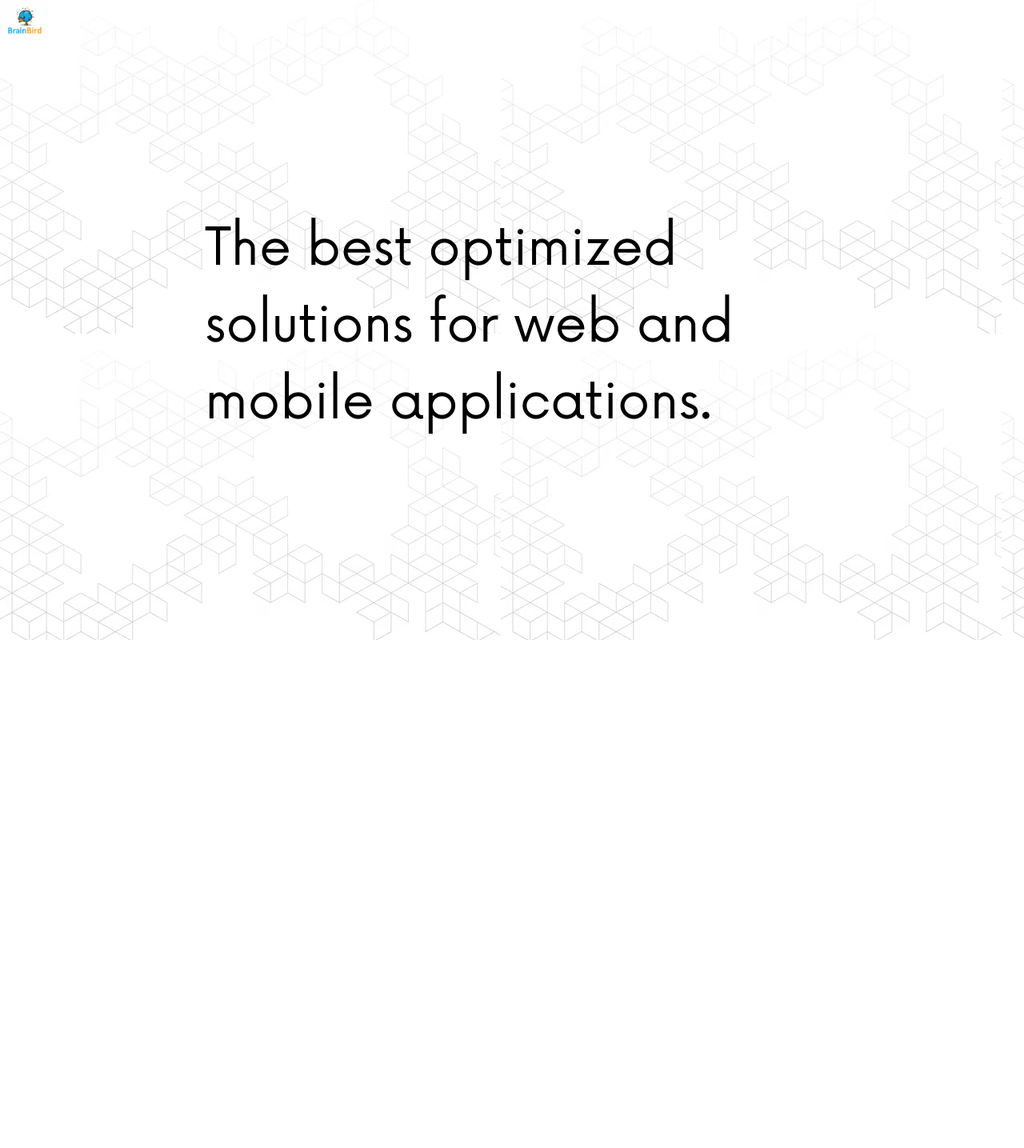
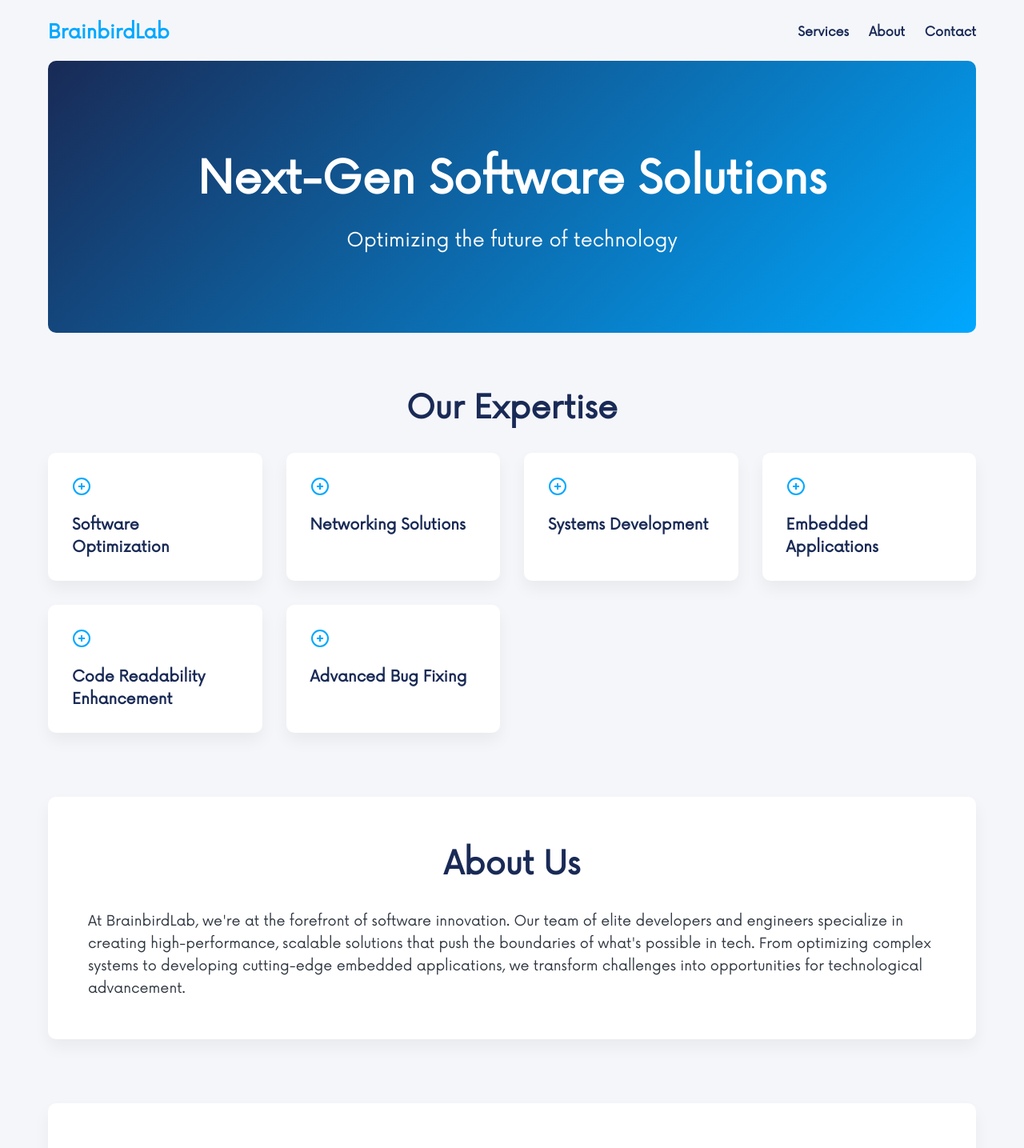
Before and after one commit to BrainbirdLab/Brainbird-web, a SvelteKit app: page / in a window 1280 px wide. Shown: the top 1435 px of the page at 80% size. Before the commit the page ends 800 px from the top, so only its background shows below. Built offline with nearby package versions, Linux system fonts and the light colour scheme.

Commit message:
Refactor app.html to improve code readability and optimize software performance

```diff
--- a/src/routes/+page.svelte
+++ b/src/routes/+page.svelte
@@ -1,158 +1,240 @@
 <script lang="ts">
+    import { onMount } from 'svelte';
+    import { fade, fly } from 'svelte/transition';
 
-    const members: {[key: string]: {[key: string]: string}} = {
-        'Sakib HS': {
-            'role': 'Co-Founder & CEO',
-            'image': 'sakib',
-        },
-        'Fuad Hasan': {
-            'role': 'Founder & CTO',
-            'image': 'fuad',
-        },
-        'Muntasir H. Bokhari': {
-            'role': 'Co-Founder & CMO',
-            'image': 'bokhari',
-        }
-    }
+    let companyName: string = "BrainbirdLab";
+    let services: string[] = [
+      "Software Optimization",
+      "Networking Solutions",
+      "Systems Development",
+      "Embedded Applications",
+      "Code Readability Enhancement",
+      "Advanced Bug Fixing"
+    ];
+
+    let visible = false;
+
+    onMount(() => {
+      visible = true;
+    });
   </script>
 
-<div class="content">
+  <svelte:head>
+    <link href="https://fonts.googleapis.com/css2?family=Inter:wght@300;400;600;700&display=swap" rel="stylesheet">
+  </svelte:head>
+
+  <main>
+    <nav>
+      <div class="logo">{companyName}</div>
+      <div class="nav-links">
+        <a href="#services">Services</a>
+        <a href="#about">About</a>
+        <a href="#contact">Contact</a>
+      </div>
+    </nav>
+
     <header>
-        <div class="title">
-            <img src="/images/logo.png" alt="Logo">
-        </div>
+      {#if visible}
+        <h1 in:fly={{ y: -20, duration: 800 }}>Next-Gen Software Solutions</h1>
+        <p in:fade={{ duration: 1000 }}>Optimizing the future of technology</p>
+      {/if}
     </header>
 
-    <section class="main">
-        The best optimized solutions for web and mobile applications.
-
+    <section id="services" class="services">
+      <h2>Our Expertise</h2>
+      <div class="service-grid">
+        {#each services as service, i}
+          <div class="service-item" in:fly="{{ y: 20, duration: 400, delay: i * 100 }}">
+            <svg class="service-icon" viewBox="0 0 24 24" width="24" height="24">
+              <circle cx="12" cy="12" r="10" fill="none" stroke="currentColor" stroke-width="2"/>
+              <path d="M12 16V8M8 12h8" stroke="currentColor" stroke-width="2"/>
+            </svg>
+            <h3>{service}</h3>
+          </div>
+        {/each}
+      </div>
     </section>
 
-    <section class="aboutMembers">
-        <h2>Meet the Team</h2>
-        <ul>
-            {#each Object.keys(members) as member}
-                <li class="member">
-                    <img src={`/images/${members[member].image}.png`} alt={member} width="200" height="200">
-                    <h3>{member}</h3>
-                    <p>{members[member].role}</p>
-                </li>
-            {/each}
-        </ul>
+    <section id="about" class="about">
+      <h2>About Us</h2>
+      <p>
+        At {companyName}, we're at the forefront of software innovation. Our team of elite
+        developers and engineers specialize in creating high-performance, scalable solutions
+        that push the boundaries of what's possible in tech. From optimizing complex systems
+        to developing cutting-edge embedded applications, we transform challenges into
+        opportunities for technological advancement.
+      </p>
+    </section>
+
+    <section id="contact" class="contact">
+      <h2>Get in Touch</h2>
+      <p>Ready to elevate your software performance? Contact us to start the conversation.</p>
+      <a href="mailto:fuad.cs22@gmail.com" class="cta-button">Email Us</a>
     </section>
 
     <footer>
-        <p>© {new Date().getFullYear()} BrainBird.org</p>
+      <p>&copy; 2024 {companyName}. Pioneering Software Solutions.</p>
     </footer>
-</div>
+  </main>
 
   <style lang="scss">
+    $primary-color: #00a8ff;
+    $secondary-color: #192a56;
+    $background-color: #f5f6fa;
+    $text-color: #2f3640;
+    $accent-color: #ffa502;
 
-.content{
-    display: flex;
-    flex-direction: column;
-    align-items: center;
-    justify-content: space-between;
-    height: 100svh;
-    //proximity
-    scroll-snap-type: y proximity;
-    background-image: url('/images/pattern.png');
-    overflow-y: scroll;
+    :global(body) {
+      background-color: $background-color;
+      margin: 0;
+      padding: 0;
+      color: $text-color;
     }
 
-header{
+    main {
+      font-family: 'Inter', sans-serif;
+      max-width: 1200px;
+      margin: 0 auto;
+      padding: 0 20px;
+    }
+
+    nav {
       display: flex;
-    position: fixed;
-    flex-direction: row;
-    top: 0;
-    left: 0;
       justify-content: space-between;
       align-items: center;
-    font-weight: 800;
-    font-size: 1.2rem;
-    width: 100%;
-    z-index: 10;
+      padding: 20px 0;
 
-    img{
-        width: 60px;
-    }
+      .logo {
+        font-size: 1.5em;
+        font-weight: 700;
+        color: $primary-color;
       }
 
-.main{
-    display: flex;
-    flex-direction: column;
+      .nav-links {
+        a {
+          margin-left: 20px;
+          text-decoration: none;
+          color: $secondary-color;
+          font-weight: 600;
+          transition: color 0.3s ease;
 
-    align-items: center;
-    padding: 20%;
-    font-size: 4rem;
+          &:hover {
+            color: $primary-color;
           }
-
-section{
-    display: flex;
-    flex-direction: column;
-    align-items: center;
-    justify-content: center;
-    padding: 20px;
-    width: 100%;
-    padding: 20px;
-    //scroll snap
-    scroll-snap-align: start;
-}
-
-.aboutMembers{
-
-    margin-top: 50px;
-
-    display: flex;
-    flex-direction: column;
-    align-items: center;
-    padding: 20%;
-    font-size: 1rem;
-    //background: rgb(132, 44, 255);
-    //color: white;
-
-    width: 100%;
-
-    ul{
-        display: flex;
-        flex-direction: row;
-        justify-content: space-around;
-        align-items: center;
-        flex-wrap: wrap;
-        list-style: none;
-        padding: 0;
-        margin: 0;
-    }
-
-    .member{
-        display: flex;
-        flex-direction: column;
-        align-items: center;
-        padding: 20px;
-        font-size: 1rem;
-
-        img{
-            width: 70px;
-            height: 70px;
-            background: #d4f2ff;
-            border-radius: 50%;
-        }
-        p{
-            font-size: 0.8rem;
         }
       }
     }
 
-footer{
-    display: flex;
-    flex-direction: row;
-    justify-content: center;
-    align-items: center;
-    padding: 2px;
-    width: 100%;
-    background: black;
+    header {
+      text-align: center;
+      padding: 100px 0;
+      background: linear-gradient(135deg, $secondary-color, $primary-color);
       color: white;
-    font-size: 0.7rem;
+      border-radius: 10px;
+      margin-bottom: 60px;
+
+      h1 {
+        font-size: 3.5em;
+        font-weight: 700;
+        margin-bottom: 20px;
       }
 
+      p {
+        font-size: 1.5em;
+        font-weight: 300;
+      }
+    }
+
+    section {
+      margin-bottom: 80px;
+
+      h2 {
+        font-size: 2.5em;
+        color: $secondary-color;
+        margin-bottom: 30px;
+        text-align: center;
+      }
+    }
+
+    .service-grid {
+      display: grid;
+      grid-template-columns: repeat(auto-fit, minmax(250px, 1fr));
+      gap: 30px;
+
+      .service-item {
+        background-color: white;
+        padding: 30px;
+        border-radius: 10px;
+        box-shadow: 0 10px 20px rgba(0, 0, 0, 0.05);
+        transition: transform 0.3s ease, box-shadow 0.3s ease;
+
+        &:hover {
+          transform: translateY(-5px);
+          box-shadow: 0 15px 30px rgba(0, 0, 0, 0.1);
+        }
+
+        h3 {
+          font-size: 1.2em;
+          margin-top: 15px;
+          color: $secondary-color;
+        }
+
+        .service-icon {
+          color: $primary-color;
+        }
+      }
+    }
+
+    .about, .contact {
+      background-color: white;
+      padding: 50px;
+      border-radius: 10px;
+      box-shadow: 0 10px 20px rgba(0, 0, 0, 0.05);
+
+      p {
+        font-size: 1.1em;
+        line-height: 1.6;
+      }
+    }
+
+    .contact {
+      text-align: center;
+
+      .cta-button {
+        display: inline-block;
+        background-color: $accent-color;
+        color: white;
+        padding: 15px 30px;
+        border-radius: 30px;
+        text-decoration: none;
+        font-weight: 600;
+        margin-top: 20px;
+        transition: background-color 0.3s ease;
+
+        &:hover {
+          background-color: darken($accent-color, 10%);
+        }
+      }
+    }
+
+    footer {
+      text-align: center;
+      padding: 20px 0;
+      color: $secondary-color;
+    }
+
+    @media (max-width: 768px) {
+      header {
+        h1 {
+          font-size: 2.5em;
+        }
+        p {
+          font-size: 1.2em;
+        }
+      }
+
+      .service-grid {
+        grid-template-columns: 1fr;
+      }
+    }
   </style>
```
Also changed, not shown: 1 other file (tests, documents, lock files or other folders). Lines whose indentation alone changed are shown as unchanged.
